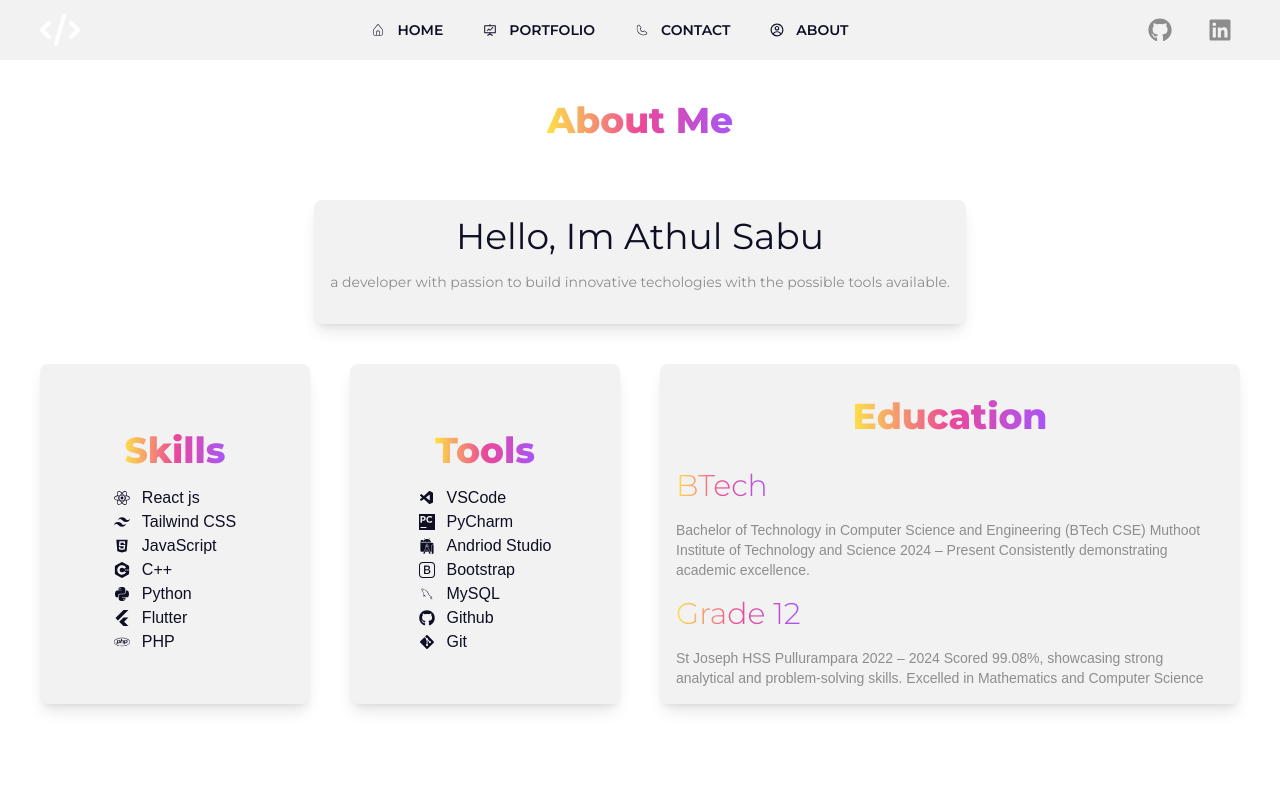
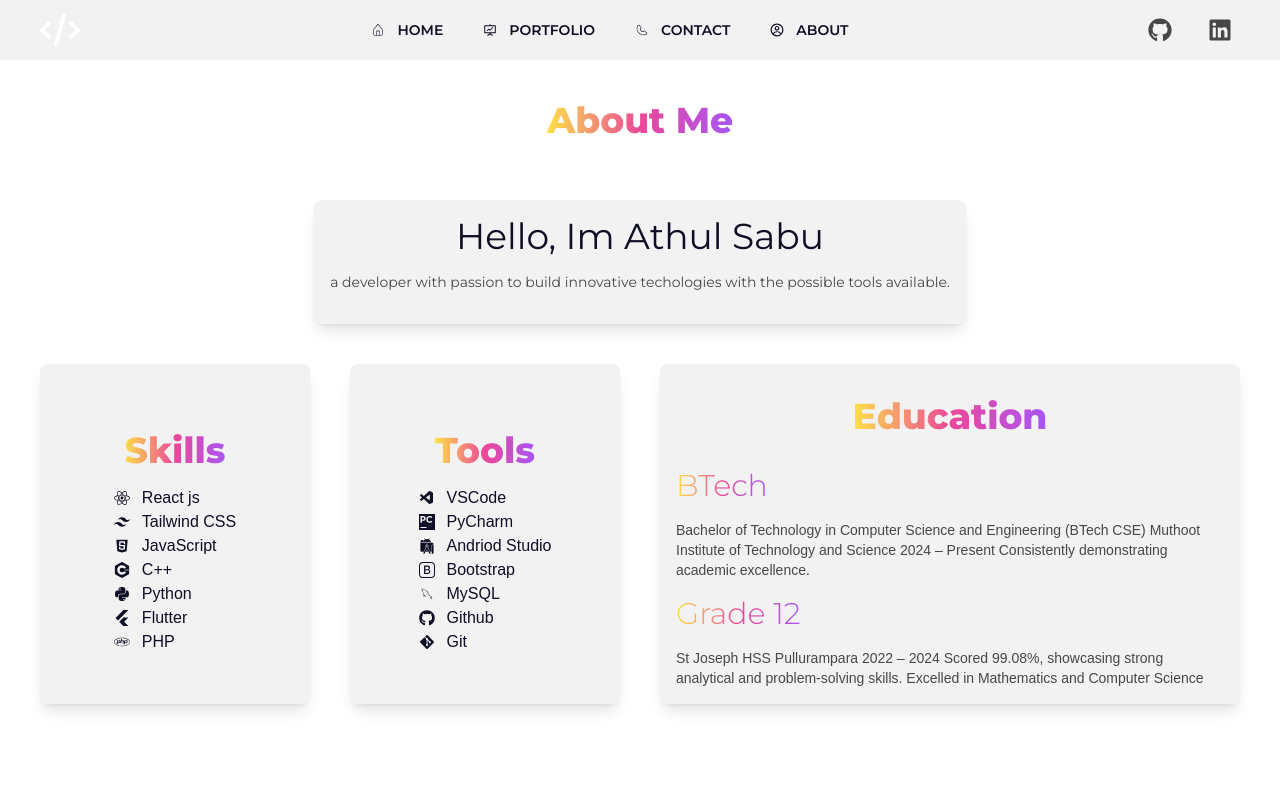
Before and after one commit to athulcoder/athulcoder.github.io, a React (Vite) app: page /about in a window 1280 px wide. Shown: the top 800 px of the page. Built offline with nearby package versions, Linux system fonts and the light colour scheme; a web font is replaced by a local one.

Commit message:
dark mode color update

```diff
--- a/src/components/HamburgerMobile.jsx
+++ b/src/components/HamburgerMobile.jsx
@@ -45,7 +45,7 @@ const HamburgerMobile = () => {
                       to={route.href}
                     >
                       <span className="flex gap-1 text-lg">{route.title}</span>
-                      <Icon className="text-xl text-white" />
+                      <Icon className="text-xl text-primary-text" />
                     </Link>
                   </li>
                 );
--- a/src/index.css
+++ b/src/index.css
@@ -23,5 +23,5 @@
     --primary-text:#0e0e24;
     --accent:#3B82F6;
     --accent-hover:#0746ad;
-    --secondary-text:#8d8d8d;
+    --secondary-text:#474747;
 }
```
